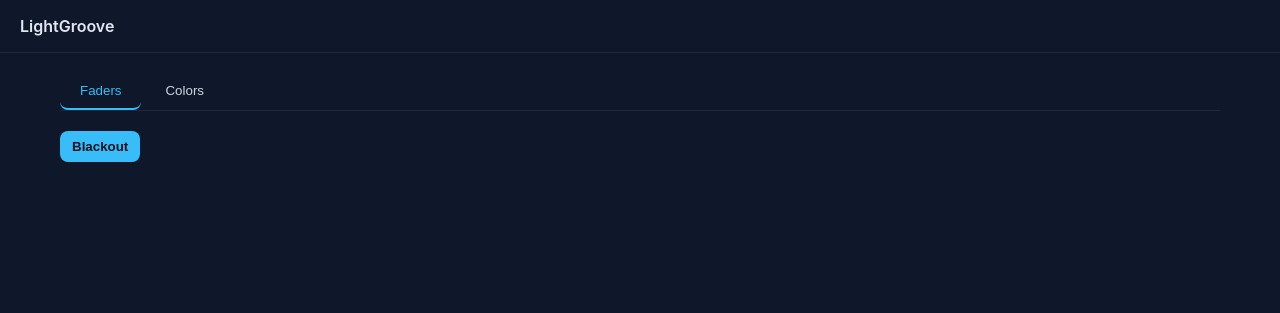
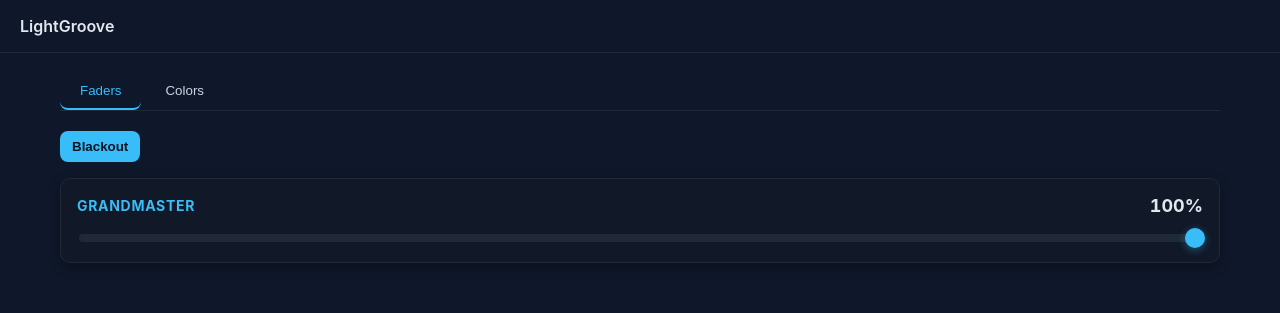
Before and after one commit to oliverbyte/lightgroove, a Python web app: template src/templates/index.html in a window 1280 px wide. Shown: the top 313 px of the page. Run offline with Jinja, Linux system fonts and the light colour scheme; the template is opened without the code that fills it, so the values that code supplies are empty.

Commit message:
Add grandmaster feature with global intensity control

```diff
--- a/src/templates/index.html
+++ b/src/templates/index.html
@@ -37,6 +37,13 @@
     .slider-col label { font-size: 11px; color: var(--muted); text-transform: uppercase; letter-spacing: 0.02em; text-align: center; }
     .slider-col input[type=range] { width: 26px; height: 170px; writing-mode: bt-lr; -webkit-appearance: slider-vertical; appearance: slider-vertical; accent-color: var(--accent); }
     .slider-col output { width: 100%; text-align: center; font-variant-numeric: tabular-nums; color: var(--text); font-size: 12px; }
+    .grandmaster { margin-bottom: 20px; padding: 16px; background: var(--panel); border: 1px solid var(--border); border-radius: 10px; box-shadow: 0 4px 12px rgba(0,0,0,0.3); }
+    .grandmaster-header { display: flex; align-items: center; justify-content: space-between; margin-bottom: 10px; }
+    .grandmaster-header h4 { margin: 0; font-size: 14px; color: var(--accent); text-transform: uppercase; letter-spacing: 0.05em; }
+    .grandmaster-value { font-size: 18px; font-weight: 700; color: var(--text); font-variant-numeric: tabular-nums; }
+    .grandmaster input[type=range] { width: 100%; height: 8px; border-radius: 4px; background: var(--border); outline: none; -webkit-appearance: none; appearance: none; }
+    .grandmaster input[type=range]::-webkit-slider-thumb { -webkit-appearance: none; appearance: none; width: 20px; height: 20px; border-radius: 50%; background: var(--accent); cursor: pointer; box-shadow: 0 2px 8px rgba(56,189,248,0.4); }
+    .grandmaster input[type=range]::-moz-range-thumb { width: 20px; height: 20px; border-radius: 50%; background: var(--accent); cursor: pointer; border: none; box-shadow: 0 2px 8px rgba(56,189,248,0.4); }
   </style>
 </head>
 <body>
@@ -51,6 +58,13 @@
     <div id="tab-faders" class="tab-content active">
       <div class="actions">
         <button id="btn-blackout">Blackout</button>
+      </div>
+      <div class="grandmaster">
+        <div class="grandmaster-header">
+          <h4>Grandmaster</h4>
+          <span class="grandmaster-value" id="gm-value">100%</span>
+        </div>
+        <input type="range" id="grandmaster" min="0" max="100" value="100" step="1" />
       </div>
       <div id="grid" class="grid"></div>
     </div>
@@ -176,6 +190,15 @@
       zeroAllSliders();
     });
 
+    // Grandmaster control
+    const gmSlider = document.getElementById('grandmaster');
+    const gmValue = document.getElementById('gm-value');
+    gmSlider.addEventListener('input', async () => {
+      const value = parseInt(gmSlider.value);
+      gmValue.textContent = `${value}%`;
+      await post(`${apiBase}/api/grandmaster`, { level: value / 100 });
+    });
+
     // Tab switching
     document.querySelectorAll('.tab').forEach(tab => {
       tab.addEventListener('click', () => {
```
Also changed, not shown: src/dmx_controller.py (+14 -1 lines), src/http_api.py (+7 -0 lines).
